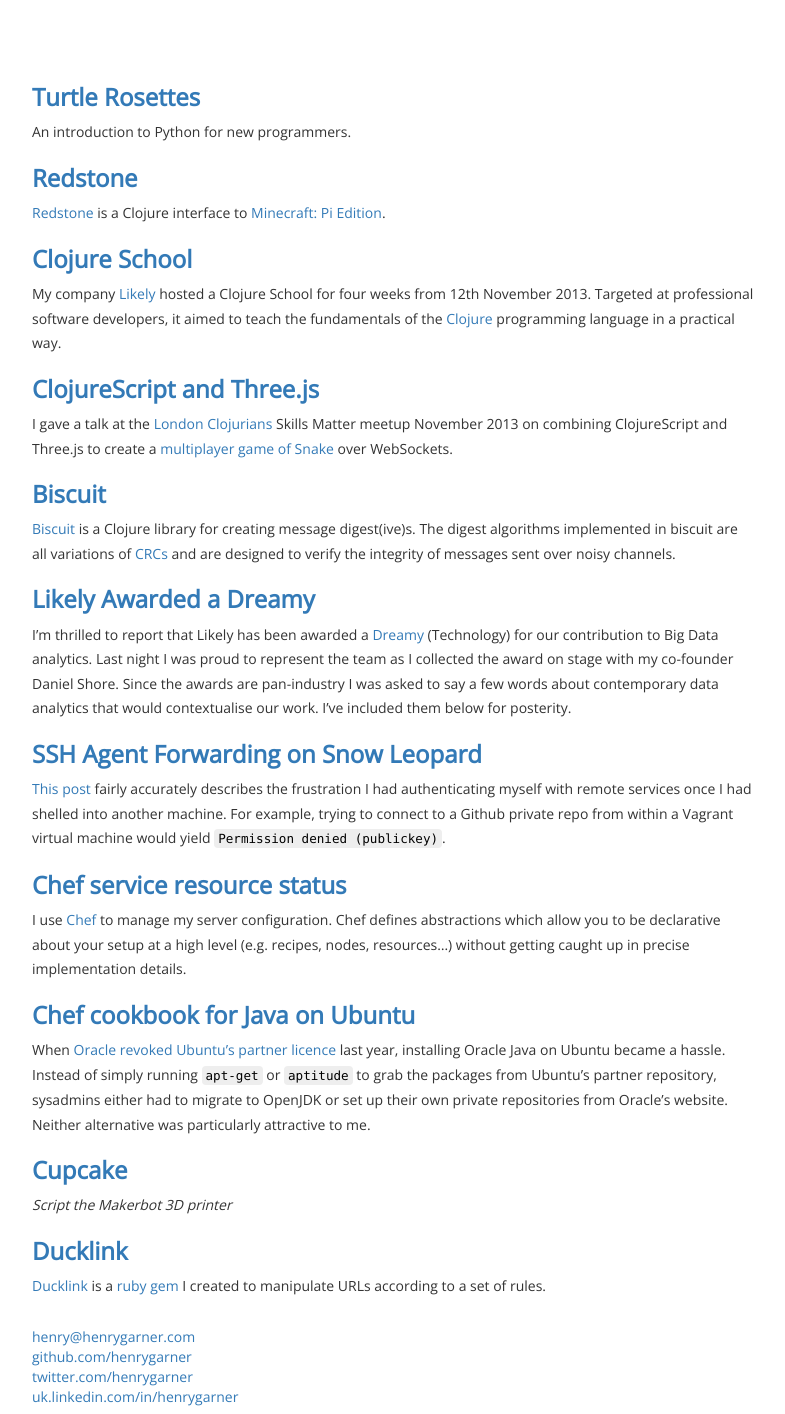
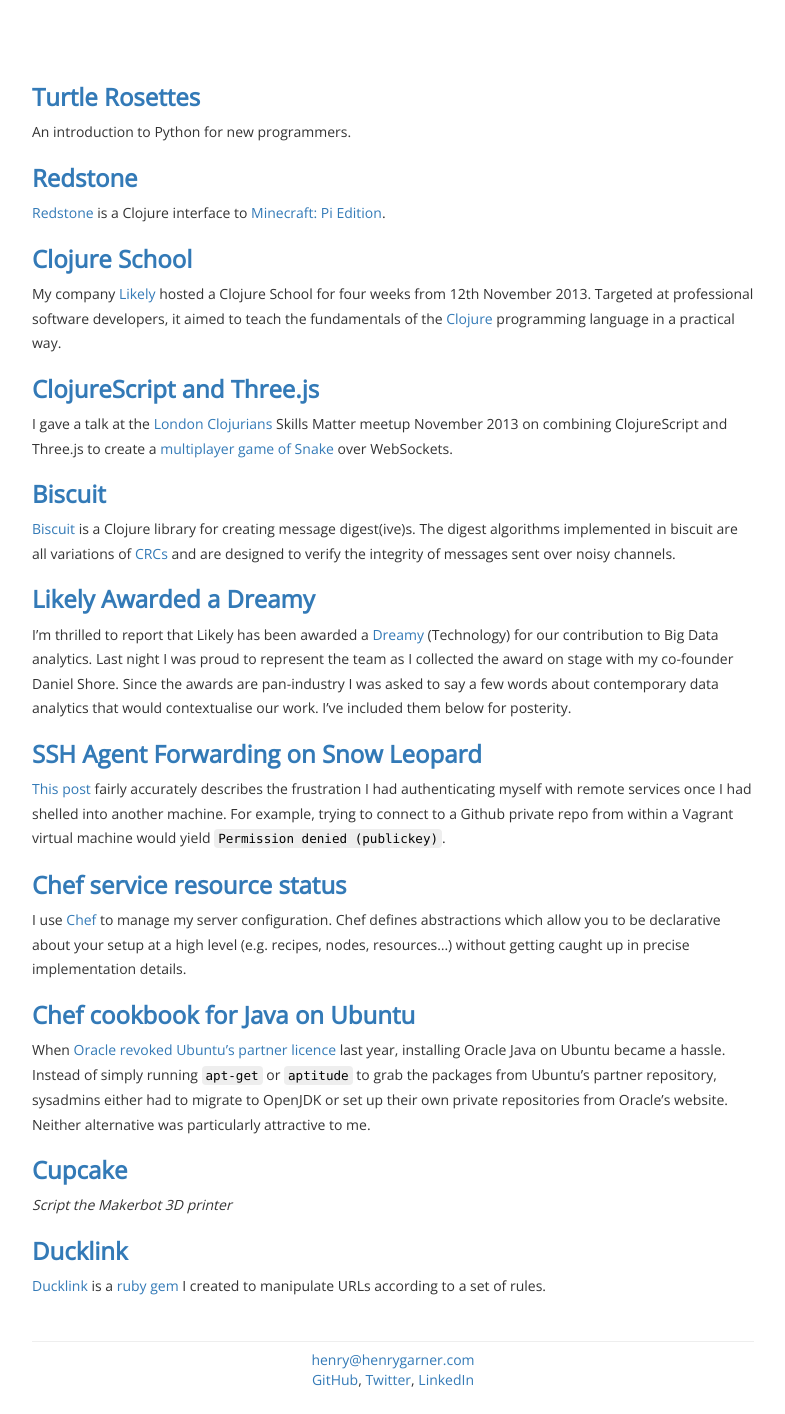
Before and after one commit to quantedit/quantedit.github.io, a Jekyll site: the page built from index.html, in a window 1280 px wide. Shown: the whole page, without its empty margins (247-1032 px from the left). Built offline with Jekyll 4.4.1, drawn with Linux system fonts in a browser that asks for light colours; nearby versions of some CDN libraries; Markdown is read by kramdown in place of the engine named in the settings.

Commit message:
Prettified footer

```diff
--- a/_layouts/default.html
+++ b/_layouts/default.html
@@ -19,12 +19,14 @@
             {{ content }}
           </div>
         </div>
-        <div class="row">
+        <div class="row footer">
           <div class="col-md-12">
-            <a href="mailto:henry@henrygarner.com">henry@henrygarner.com</a><br />
-            <a href="https://github.com/henrygarner">github.com/henrygarner</a><br />
-            <a href="https://twitter.com/henrygarner">twitter.com/henrygarner</a><br />
-            <a href="http://uk.linkedin.com/in/henrygarner">uk.linkedin.com/in/henrygarner</a>
+            <p>
+              <a href="mailto:henry@henrygarner.com">henry@henrygarner.com</a><br />
+              <a href="https://github.com/henrygarner">GitHub</a>,
+              <a href="https://twitter.com/henrygarner">Twitter</a>,
+              <a href="http://uk.linkedin.com/in/henrygarner">LinkedIn</a>
+            </p>
           </div>
         </div>
       </div>
--- a/css/main.css
+++ b/css/main.css
@@ -10,6 +10,13 @@
   padding-bottom: 0.3em;
   margin-bottom: 0.5em;
   border-bottom: 1px solid #eee;
+}
+
+.footer {
+  padding-top: 0.6em;
+  margin: 1em 0;
+  border-top: 1px solid #eee;
+  text-align: center;
 }
 
 p.meta a {
```
